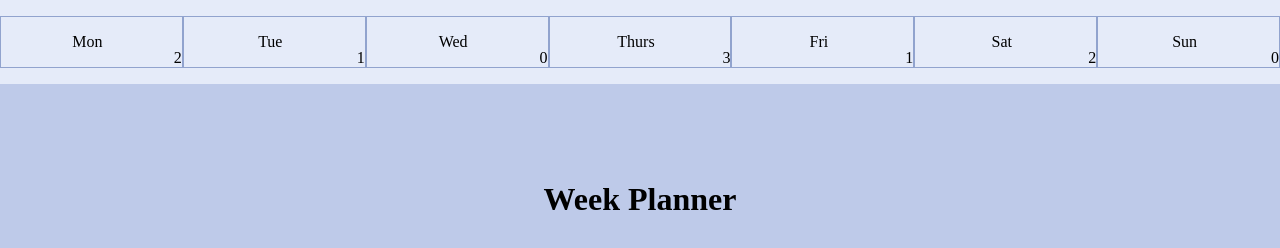
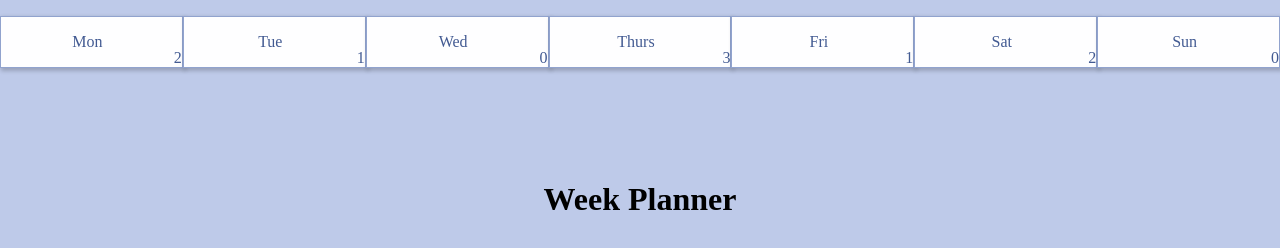
Before and after one commit to cathyygrcia/week-planner, a website: page index.html in a window 1280 px wide. Drawn offline with Linux system fonts and the light colour scheme.

Commit message:
Adding colors!

```diff
--- a/styles.css
+++ b/styles.css
@@ -4,7 +4,7 @@ body {
 }
 
 header {
-  background-color: rgb(229, 235, 249);
+  background-color: rgb(190, 202, 233);
   position: fixed;
   bottom: 1;
   right: 0;
@@ -24,6 +24,9 @@ header {
   border: 1px solid rgb(145, 163, 206);
   display: flex;
   align-items: center;
+  box-shadow: 2px 2px 4px 1px rgba(0, 0, 0, 0.2);
+  background-color: rgb(254, 254, 255);
+  color: rgb(66, 90, 146);
 }
 
 .nav-ul {
```
